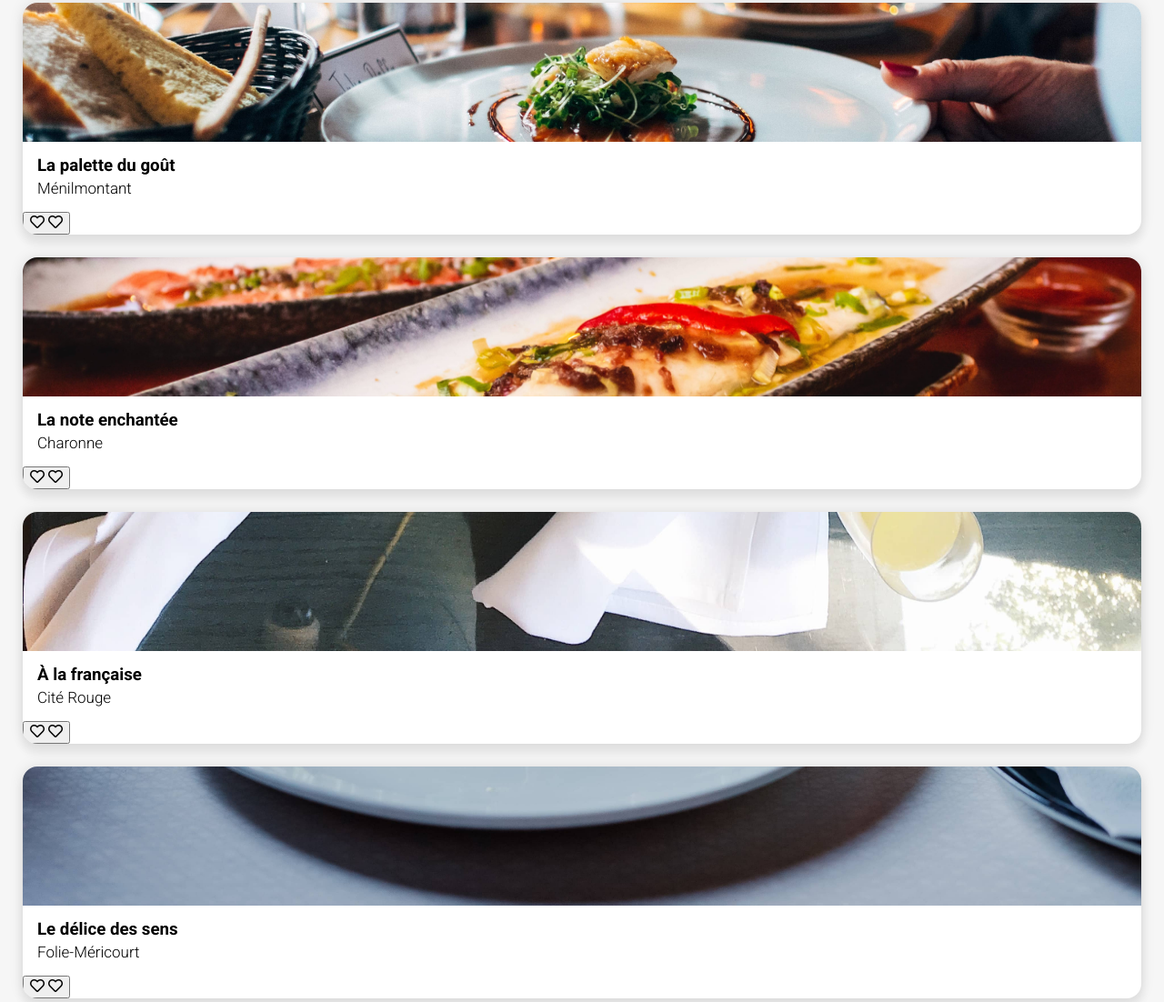
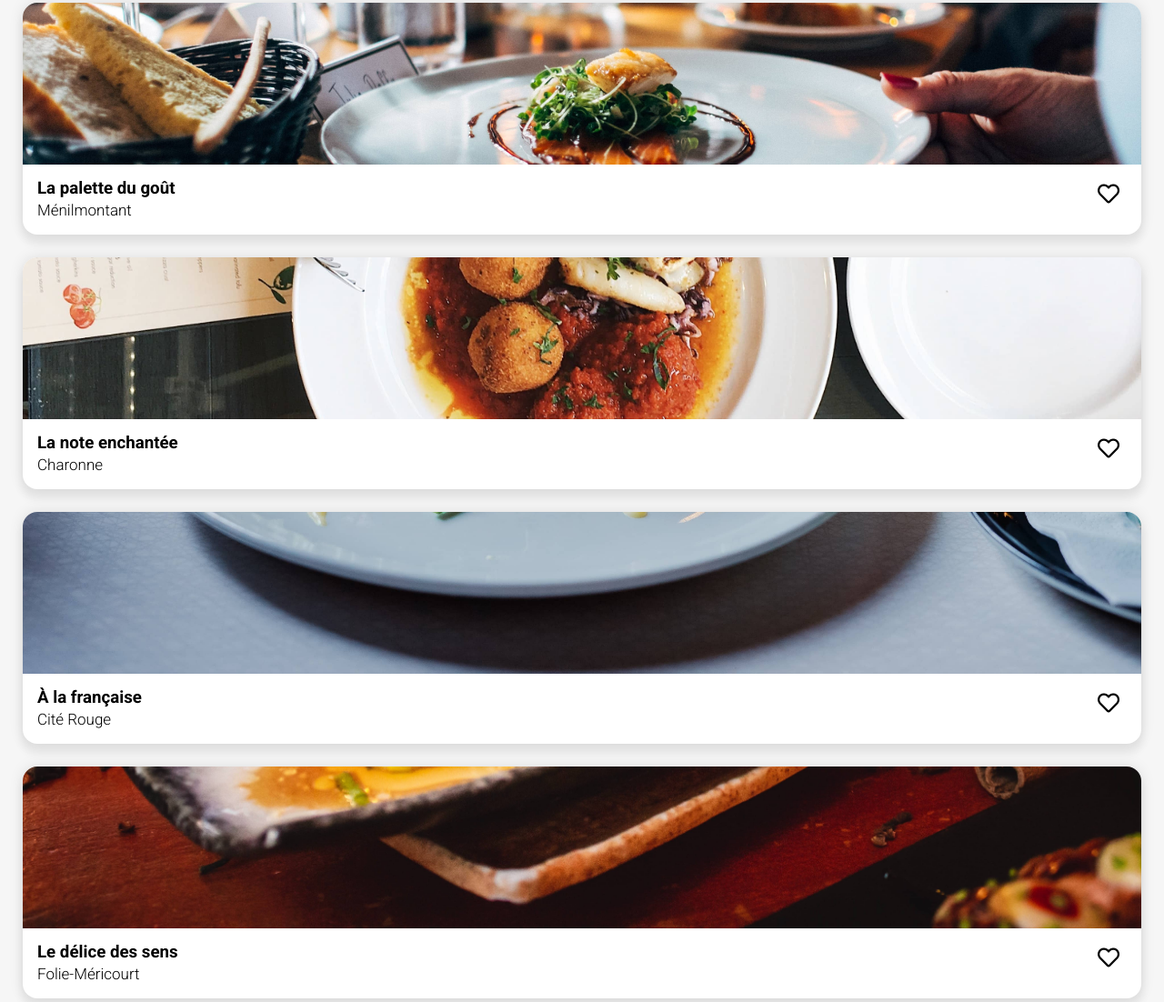
Before and after one commit to Mikgamer/MichaelPerard_3_15122021, a plain HTML site: page index.html in a window 1280 px wide. Shown: the part 975-2077 px from the top of the page at 91% size. Drawn offline with Linux system fonts and the light colour scheme; a web font is replaced by a local one.

Commit message:
Ajout d'une nouvelle page

```diff
--- a/index.html
+++ b/index.html
@@ -7,13 +7,12 @@
     <title>Document</title>
     <link rel="stylesheet" href="css/normalize.css">
     <link rel="stylesheet" href="https://use.fontawesome.com/releases/v5.15.4/css/all.css">
-    <link rel="stylesheet" href="https://use.fontawesome.com/releases/v5.15.4/css/v4-shims.css">
     <link rel="stylesheet" href="css/styles.css">
 </head>
 <body>
 
     <header class="header">
-        <img src="images/logo/ohmyfood@2x.svg" alt="" class="header__logo">
+        <img src="images/logo/ohmyfood@2x.svg" alt="Logo" class="header__logo">
     </header>
 
     <main>
@@ -29,7 +28,7 @@
                 vous convient</h1>
             <p class="reservation__subtitle">Découvrez des restaurants d'exception, <br>
                 sélectionnés par nos soins.</p>
-            <a href="" class="reservation__button">Explorer nos restaurants</a>
+            <a href="#" class="reservation__button">Explorer nos restaurants</a>
         </div>
 
         <div class="howItWorks">
@@ -43,60 +42,60 @@
             <h2 class="restaurantMenu__title">Restaurants</h2>
             <div class="restaurantMenu__grid">
                 <div class="menuCard">
-                    <div class="menuCard__img">
-                        <img src="images/restaurants/jay-wennington-N_Y88TWmGwA-unsplash.jpg" alt="">
-                    </div>
+                    <a href="" class="menuCard__img">
+                        <img src="images/restaurants/jay-wennington-N_Y88TWmGwA-unsplash.jpg" alt="La palette du goût">
+                    </a>
                     <div class="menuCard__body">
-                        <div class="menuCard__content">
+                        <a href="" class="menuCard__content">
                             <h3 class="menuCard__title">La palette du goût</h3>
                             <p>Ménilmontant</p>
-                        </div>
-                        <button class="menuCard__like">
+                        </a>
+                        <button class="like">
                             <i class="far fa-heart"></i>
                             <i class="far fa-heart"></i>
                         </button>
                     </div>
                 </div>
                 <div class="menuCard">
-                    <div class="menuCard__img">
-                        <img src="images/restaurants/louis-hansel-shotsoflouis-qNBGVyOCY8Q-unsplash.jpg" alt="">
-                    </div>
+                    <a href="" class="menuCard__img">
+                        <img src="images/restaurants/stil-u2Lp8tXIcjw-unsplash.jpg" alt="La note enchantée">
+                    </a>
                     <div class="menuCard__body">
-                        <div class="menuCard__content">
+                        <a href="" class="menuCard__content">
                             <h3 class="menuCard__title">La note enchantée</h3>
                             <p>Charonne</p>
-                        </div>
-                        <button class="menuCard__like">
+                        </a>
+                        <button class="like">
                             <i class="far fa-heart"></i>
                             <i class="far fa-heart"></i>
                         </button>
                     </div>
                 </div>
                 <div class="menuCard">
-                    <div class="menuCard__img">
-                        <img src="images/restaurants/stil-u2Lp8tXIcjw-unsplash.jpg" alt="">
-                    </div>
+                    <a href="menuALaFrancaise.html" class="menuCard__img">
+                        <img src="images/restaurants/toa-heftiba-DQKerTsQwi0-unsplash.jpg" alt="À la française">
+                    </a>
                     <div class="menuCard__body">
-                        <div class="menuCard__content">
+                        <a href="menuALaFrancaise.html" class="menuCard__content">
                             <h3 class="menuCard__title">À la française</h3>
                             <p>Cité Rouge</p>
-                        </div>
-                        <button class="menuCard__like">
+                        </a>
+                        <button class="like">
                             <i class="far fa-heart"></i>
                             <i class="far fa-heart"></i>
                         </button>
                     </div>
                 </div>
                 <div class="menuCard">
-                    <div class="menuCard__img">
-                        <img src="images/restaurants/toa-heftiba-DQKerTsQwi0-unsplash.jpg" alt="">
-                    </div>
+                    <a href="" class="menuCard__img">
+                        <img src="images/restaurants/louis-hansel-shotsoflouis-qNBGVyOCY8Q-unsplash.jpg" alt="Le délice des sens">
+                    </a>
                     <div class="menuCard__body">
-                        <div class="menuCard__content">
+                        <a href="" class="menuCard__content">
                             <h3 class="menuCard__title">Le délice des sens</h3>
                             <p>Folie-Méricourt</p>
-                        </div>
-                        <button class="menuCard__like">
+                        </a>
+                        <button class="like">
                             <i class="far fa-heart"></i>
                             <i class="far fa-heart"></i>
                         </button>
--- /dev/null
+++ b/menuALaFrancaise.html
@@ -0,0 +1,58 @@
+<!DOCTYPE html>
+<html lang="en">
+<head>
+    <meta charset="UTF-8">
+    <meta http-equiv="X-UA-Compatible" content="IE=edge">
+    <meta name="viewport" content="width=device-width, initial-scale=1.0">
+    <title>Document</title>
+    <link rel="stylesheet" href="css/normalize.css">
+    <link rel="stylesheet" href="https://use.fontawesome.com/releases/v5.15.4/css/all.css">
+    <link rel="stylesheet" href="css/styles.css">
+</head>
+<body>
+
+    <header class="header">
+        <a href="index.html" class="header__back"><i class="fas fa-arrow-left"></i></a>
+        <img src="images/logo/ohmyfood@2x.svg" alt="Logo" class="header__logo">
+    </header>
+
+    <main>
+        <img src="images/restaurants/toa-heftiba-DQKerTsQwi0-unsplash.jpg" alt="À la française" class="menuImg">
+
+        <div class="menuContainer">
+            <div class="menuContainer__title">
+                <h1>À la française</h1>
+                <button class="like">
+                    <i class="far fa-heart"></i>
+                    <i class="far fa-heart"></i>
+                </button>
+            </div>
+
+            <div class="dishes">
+                <h2 class="dishes__title">ENTRÉES</h2>
+                <div class="dishes__textCard" tabindex=0>
+                    <div class="dishes__textCard__text">
+                        <h3 class="dishes__textCard__title">Tartare de poulpe acidulé</h3>
+                        <p>Aux zestes d'orange</p>
+                    </div>
+                    <div class="dishes__textCard__price">25€</div>
+                    <div class="dishes__textCard__addToCard">
+                        <i class="fas fa-check-circle"></i>
+                    </div>
+                </div>
+            </div>
+
+            <a href="#" class="menuContainer__button">Commander</a>
+        </div>
+    </main>
+
+    <footer class="footer">
+        <h3 class="footer__title">ohmyfood</h3>
+        <a href="#" class="footer__link"><i class="fas fa-hands-helping"></i>Proposer un restaurant</a>
+        <a href="#" class="footer__link"><i class="fas fa-utensils"></i>Devenir partenaire</a>
+        <a href="#" class="footer__link">Mentions légales</a>
+        <a href="mailto:contact@ohmyfood.fr" class="footer__link">Contact</a>
+    </footer>
+
+</body>
+</html>
```
